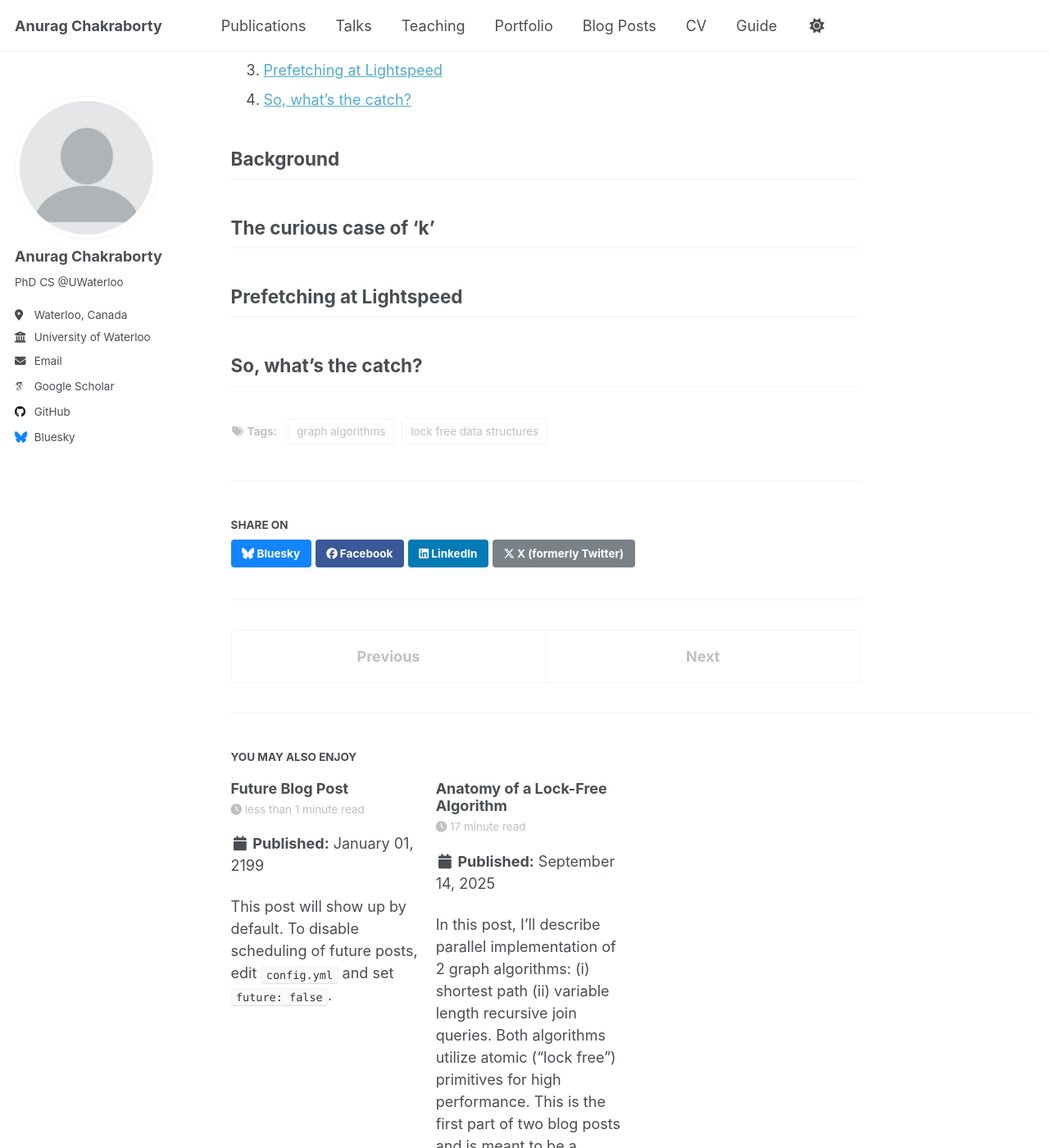
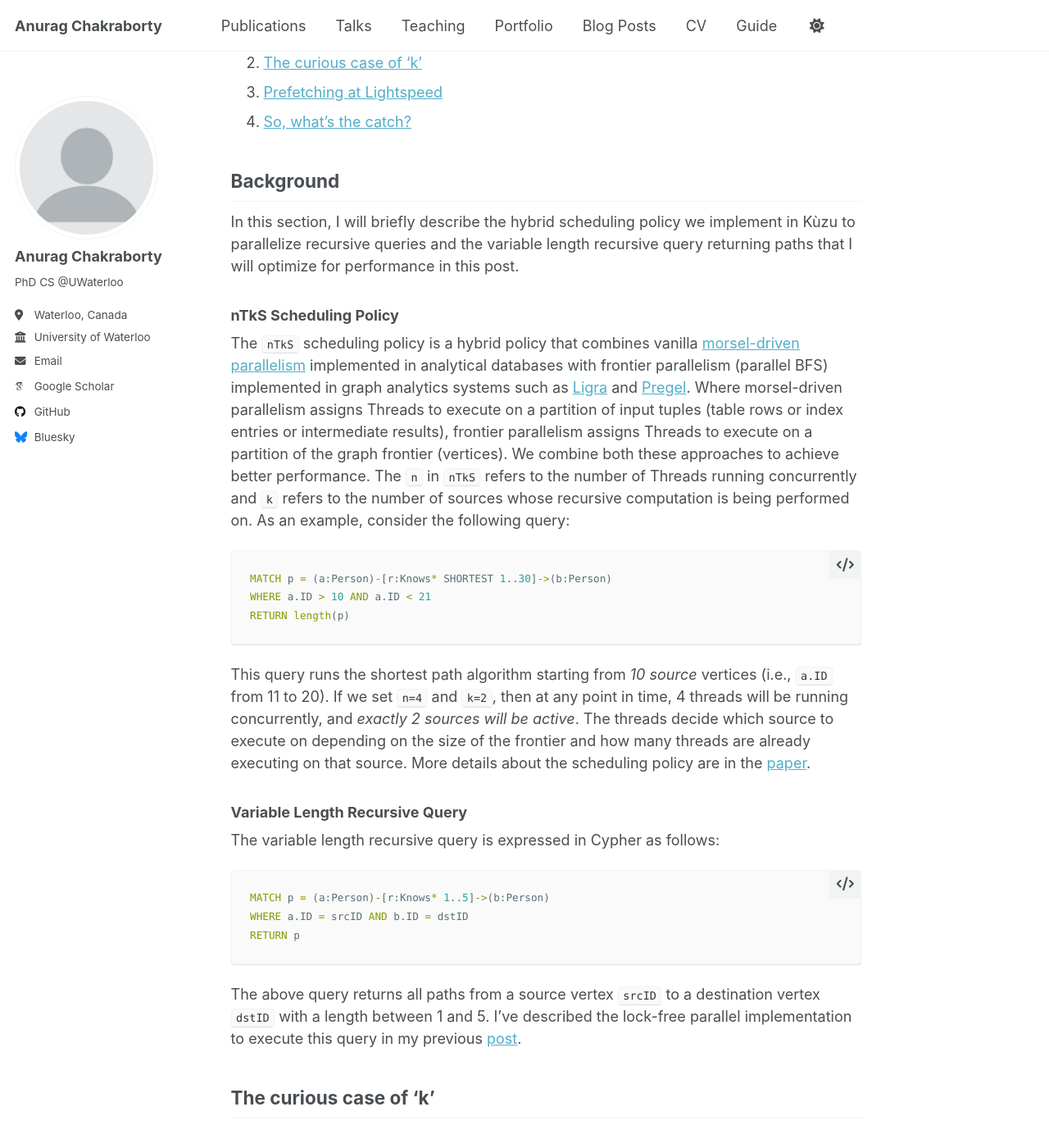
Before and after one commit to anuchak/anuchak.github.io, a Jekyll site: the page built from _posts/2025-09-15-blog-post-2.md, in a window 1280 px wide and 1400 px high, scrolled down 777 px. Shown: the whole window at 82% size. Built offline with Jekyll 4.4.1, drawn with Linux system fonts in a browser that asks for light colours; some web fonts are replaced; a script that is not in the unit is left out; some of the changed text lies outside the part shown.

Commit message:
push changes

````diff
--- a/_posts/2025-09-15-blog-post-2.md
+++ b/_posts/2025-09-15-blog-post-2.md
@@ -21,7 +21,7 @@ This post is divided into four sections. The first section briefly describes the
 and the scheduling policy that runs them in Kùzu (more details in the [VLDB '25 paper](https://arxiv.org/abs/2508.19379)).
 The next two sections describe interesting performance findings: Section 2 describes how a parameter introduced
 too much concurrency leading to performance degradation and Section 3 describes how `Perf` revealed a performance
-bottleneck and prefetching helps to tackle it. The final section, similar to the previous post, discusses certain
+bottleneck and how prefetching helps to tackle it. The final section, similar to the previous post, discusses certain
 hardware requirements for performing such low-level optimizations.
 
 # Table of Contents
@@ -33,6 +33,45 @@ hardware requirements for performing such low-level optimizations.
 
 ## Background
 
+In this section, I will briefly describe the hybrid scheduling policy we implement in Kùzu to parallelize recursive
+queries and the variable length recursive query returning paths that I will optimize for performance in this post.
+
+### nTkS Scheduling Policy
+
+The `nTkS` scheduling policy is a hybrid policy that combines vanilla [morsel-driven parallelism](https://db.in.tum.de/~leis/papers/morsels.pdf)
+implemented in analytical databases with frontier parallelism (parallel BFS) implemented in graph analytics systems such
+as [Ligra](https://jshun.csail.mit.edu/ligra.pdf) and [Pregel](https://15799.courses.cs.cmu.edu/fall2013/static/papers/p135-malewicz.pdf).
+Where morsel-driven parallelism assigns Threads to execute on a partition of input tuples (table rows or index entries
+or intermediate results), frontier parallelism assigns Threads to execute on a partition of the graph frontier (vertices).
+We combine both these approaches to achieve better performance. The `n` in `nTkS` refers to the
+number of Threads running concurrently and `k` refers to the number of sources whose recursive computation is being performed on.
+As an example, consider the following query:
+
+```sql
+MATCH p = (a:Person)-[r:Knows* SHORTEST 1..30]->(b:Person)
+WHERE a.ID > 10 AND a.ID < 21
+RETURN length(p)
+```
+
+This query runs the shortest path algorithm starting from _10 source_ vertices (i.e., `a.ID` from 11 to 20).
+If we set `n=4` and `k=2`, then at any point in time, 4 threads will be running concurrently, and _exactly 2 sources will
+be active_. The threads decide which source to execute on depending on the size of the frontier and how many threads are
+already executing on that source. More details about the scheduling policy are in the [paper](https://arxiv.org/abs/2508.19379).
+
+### Variable Length Recursive Query
+
+The variable length recursive query is expressed in Cypher as follows:
+
+```sql
+MATCH p = (a:Person)-[r:Knows* 1..5]->(b:Person)
+WHERE a.ID = srcID AND b.ID = dstID
+RETURN p
+```
+
+The above query returns all paths from a source vertex `srcID` to a destination vertex `dstID` with a length between 1 and 5.
+I've described the lock-free parallel implementation to execute this query in my previous [post](https://anuchak.github.io/posts/anatomy-of-a-lock-free-algorithm/).
+
+
 
 ## The curious case of 'k'
 
````
